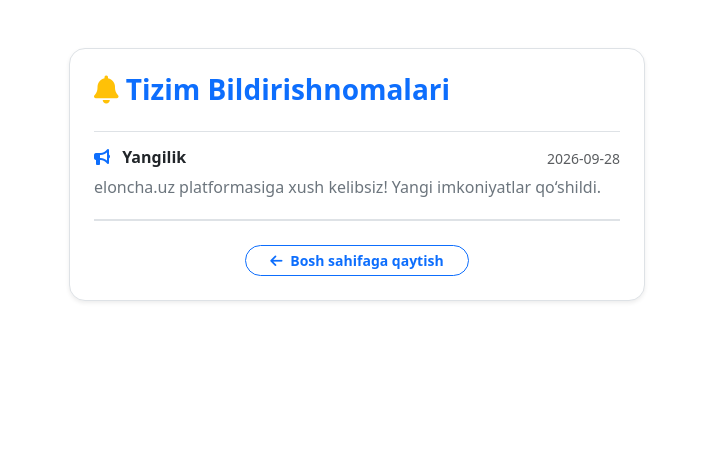
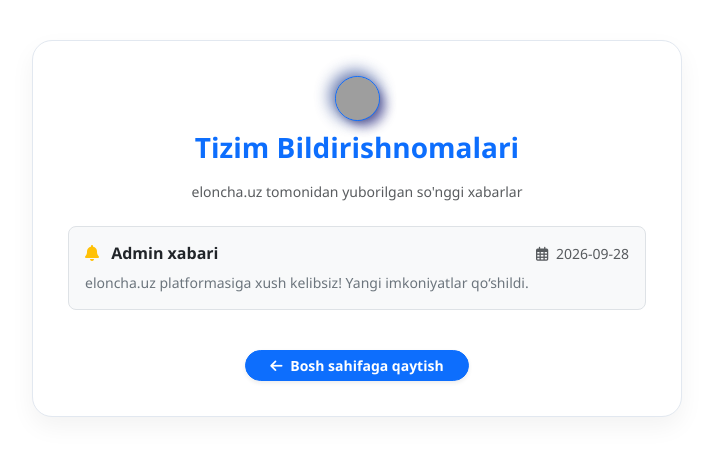
Before and after one commit to elonchauz-sudo/eloncha.uz, a Flask app: page /notifications in a window 1280 px wide. Shown: the top 456 px of the page, without its empty margins (283-996 px from the left). Run offline with Flask 3, Linux system fonts and the light colour scheme; grey boxes are pictures that could not be loaded.

Commit message:
Update notifications.html

```diff
--- a/templates/notifications.html
+++ b/templates/notifications.html
@@ -4,31 +4,80 @@
     <meta charset="UTF-8">
     <meta name="viewport" content="width=device-width, initial-scale=1.0">
     <title>Bildirishnomalar — eloncha.uz</title>
+
+    <!-- Sayt logotipi -->
     <link rel="icon" href="{{ url_for('static', filename='logo.png') }}" type="image/png">
+
     <link href="https://cdn.jsdelivr.net/npm/bootstrap@5.3.0/dist/css/bootstrap.min.css" rel="stylesheet">
     <link rel="stylesheet" href="https://cdnjs.cloudflare.com/ajax/libs/font-awesome/6.4.0/css/all.min.css">
+    <style>
+        body { background-color: #ffffff; font-family: 'Segoe UI', Tahoma, Geneva, Verdana, sans-serif; color: #1e293b; padding: 40px 0; }
+        .card-box { background: white; border-radius: 20px; padding: 35px; box-shadow: 0 10px 25px rgba(0,0,0,0.05); border: 1px solid #e2e8f0; max-width: 650px; margin: auto; }
+
+        /* Logotip orqasidagi to'q ko'k sharchalar effekti */
+        .logo-container {
+            position: relative;
+            display: inline-flex;
+            align-items: center;
+            justify-content: center;
+            margin-bottom: 10px;
+        }
+        .logo-glow-1 {
+            position: absolute;
+            width: 50px;
+            height: 50px;
+            background: #1e3a8a;
+            border-radius: 50%;
+            filter: blur(8px);
+            opacity: 0.7;
+            top: -5px;
+            left: -5px;
+        }
+        .logo-glow-2 {
+            position: absolute;
+            width: 40px;
+            height: 40px;
+            background: #312e81;
+            border-radius: 50%;
+            filter: blur(6px);
+            opacity: 0.6;
+            bottom: -5px;
+            right: -5px;
+        }
+    </style>
 </head>
-<body class="bg-white py-5">
-    <div class="container" style="max-width: 600px;">
-        <div class="card border rounded-4 p-4 shadow-sm">
-            <h3 class="fw-bold text-primary mb-4"><i class="fa-solid fa-bell text-warning"></i> Tizim Bildirishnomalari</h3>
+<body>
+    <div class="container">
+        <div class="card-box text-center">
+            <!-- Professional logotip va effekti -->
+            <div class="logo-container">
+                <div class="logo-glow-1"></div>
+                <div class="logo-glow-2"></div>
+                <img src="{{ url_for('static', filename='logo.png') }}" class="rounded-circle position-relative border border-primary shadow-sm" width="45" height="45" alt="logo">
+            </div>
 
-            <div class="list-group list-group-flush">
+            <h3 class="fw-bold text-primary mb-3">Tizim Bildirishnomalari</h3>
+            <p class="text-muted small mb-4">eloncha.uz tomonidan yuborilgan so'nggi xabarlar</p>
+
+            <div class="list-group list-group-flush text-start mb-4">
                 {% for n in notifications %}
-                    <div class="list-group-item px-0 py-3 border-bottom">
-                        <div class="d-flex w-100 justify-content-between">
-                            <h6 class="mb-1 fw-bold text-dark"><i class="fa-solid fa-bullhorn text-primary me-2"></i> Yangilik</h6>
-                            <small class="text-muted">{{ n.date }}</small>
+                    <div class="list-group-item px-3 py-3 border rounded-3 mb-3 bg-light">
+                        <div class="d-flex w-100 justify-content-between align-items-center mb-1">
+                            <h6 class="mb-0 fw-bold text-dark"><i class="fa-solid fa-bell text-warning me-2"></i> Admin xabari</h6>
+                            <small class="text-muted small"><i class="fa-regular fa-calendar-days me-1"></i> {{ n.date }}</small>
                         </div>
-                        <p class="mb-1 text-secondary mt-1">{{ n.text }}</p>
+                        <p class="mb-0 text-secondary mt-2" style="font-size: 14px;">{{ n.text }}</p>
                     </div>
                 {% else %}
-                    <p class="text-muted text-center py-4">Hozircha bildirishnomalar mavjud emas.</p>
+                    <div class="text-center py-5">
+                        <i class="fa-regular fa-bell-slash text-muted display-4 mb-3"></i>
+                        <p class="text-muted">Hozircha bildirishnomalar mavjud emas.</p>
+                    </div>
                 {% endfor %}
             </div>
 
-            <div class="text-center mt-4">
-                <a href="/" class="btn btn-outline-primary rounded-pill px-4 btn-sm fw-semibold"><i class="fa-solid fa-arrow-left me-1"></i> Bosh sahifaga qaytish</a>
+            <div class="text-center">
+                <a href="/" class="btn btn-primary rounded-pill px-4 btn-sm fw-semibold shadow-sm"><i class="fa-solid fa-arrow-left me-1"></i> Bosh sahifaga qaytish</a>
             </div>
         </div>
     </div>
```
